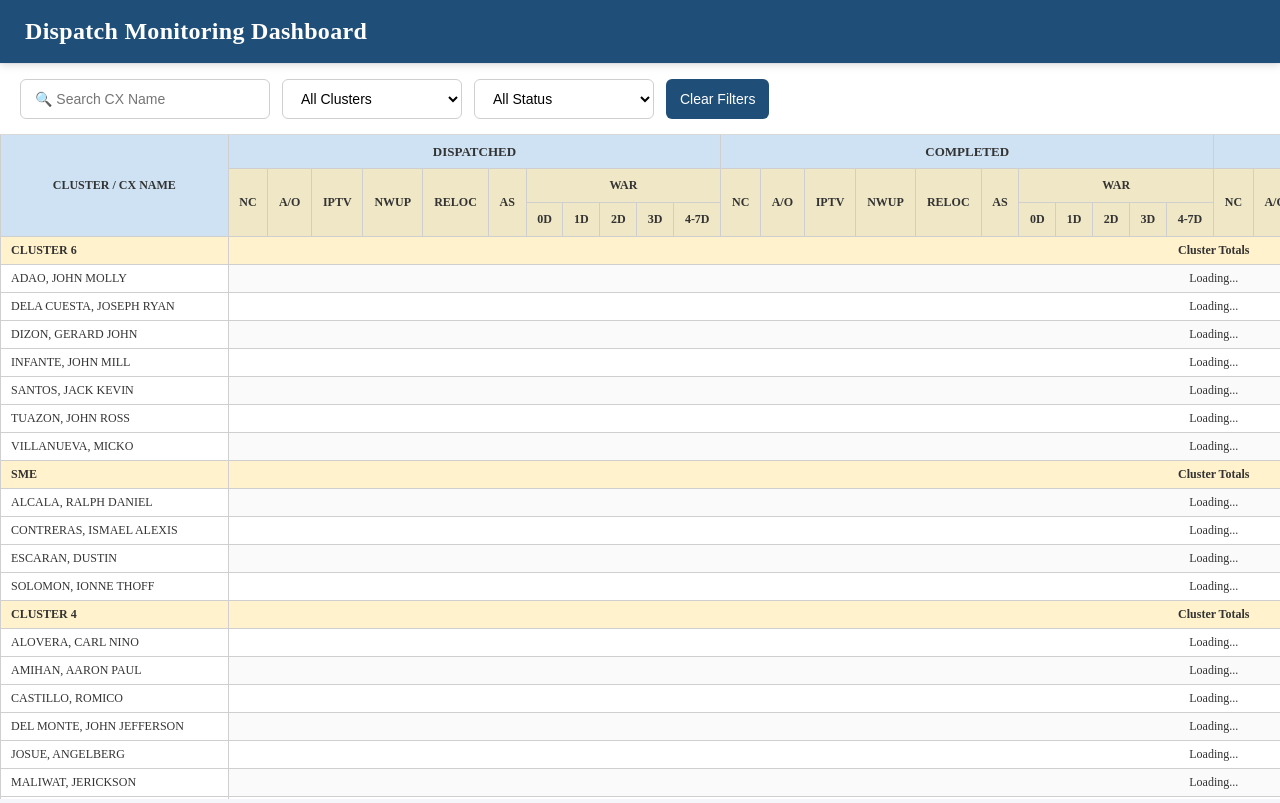
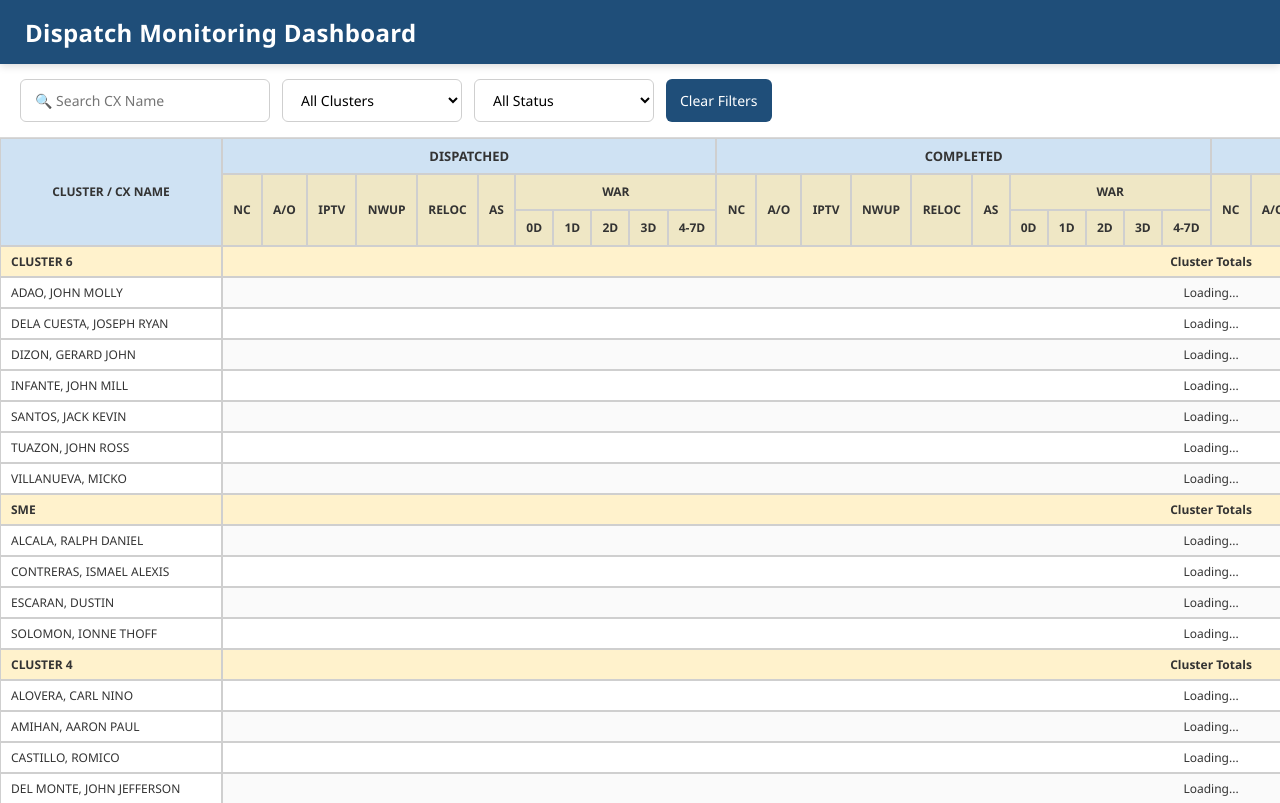
Before and after one commit to semeputer/CXSDA-Dispatch-Dashboard, a plain HTML site: page index.html in a window 1280 px wide. Drawn offline with nearby package versions, Linux system fonts and the light colour scheme.

Commit message:
Update style.css

```diff
--- a/css/style.css
+++ b/css/style.css
@@ -6,7 +6,7 @@
     margin:0;
     padding:0;
     box-sizing:border-box;
-    font-family:Segoe UI, 2Tahoma, Geneva, Verdana, sans-serif;
+    font-family:Segoe UI, Tahoma, Geneva, Verdana, sans-serif;
 }
 
 body{
@@ -14,24 +14,36 @@ body{
     color:#333;
 }
 
+
 /* ==========================================
    HEADER
 ========================================== */
 
 .header{
+
     background:#1f4e79;
     color:white;
-    padding:18px 25px;
+
+    height:64px;
+
+    display:flex;
+    align-items:center;
+
+    padding:0 25px;
+
     font-size:24px;
     font-weight:600;
+
     letter-spacing:.3px;
 
     position:sticky;
     top:0;
+
     z-index:1000;
 
     box-shadow:0 2px 8px rgba(0,0,0,.15);
 }
+
 
 /* ==========================================
    FILTERS
@@ -41,6 +53,7 @@ body{
 
     display:flex;
     flex-wrap:wrap;
+
     gap:12px;
 
     padding:15px 20px;
@@ -49,10 +62,15 @@ body{
 
     border-bottom:1px solid #d9d9d9;
 
+
     position:sticky;
+
     top:64px;
+
     z-index:999;
+
 }
+
 
 .controls input,
 .controls select,
@@ -69,7 +87,9 @@ body{
     background:white;
 
     transition:.25s;
+
 }
+
 
 .controls input{
 
@@ -77,11 +97,13 @@ body{
 
 }
 
+
 .controls select{
 
     min-width:180px;
 
 }
+
 
 .controls input:focus,
 .controls select:focus{
@@ -93,6 +115,7 @@ body{
     box-shadow:0 0 5px rgba(31,78,121,.25);
 
 }
+
 
 .controls button{
 
@@ -106,15 +129,19 @@ body{
 
 }
 
+
 .controls button:hover{
 
     background:#16395b;
 
 }
 
+
+
 /* ==========================================
    TABLE CONTAINER
 ========================================== */
+
 
 .table-container{
 
@@ -126,19 +153,26 @@ body{
 
 }
 
+
+
 /* ==========================================
    TABLE
 ========================================== */
 
+
 table{
 
-    border-collapse:collapse;
+    border-collapse:separate;
+
+    border-spacing:0;
 
     width:max-content;
 
     min-width:2200px;
 
 }
+
+
 
 th,
 td{
@@ -155,18 +189,36 @@ td{
 
 }
 
+
+
+/* ==========================================
+   HEADER ROW HEIGHT FIX
+========================================== */
+
+
+thead th{
+
+    height:34px;
+
+    padding:0 10px;
+
+    line-height:34px;
+
+}
+
+
+
 /* ==========================================
    STICKY HEADER
 ========================================== */
 
-/* Row 1 - DISPATCHED */
-thead tr:nth-child(1) th {
+
+/* ROW 1 */
+thead tr:nth-child(1) th{
 
     position:sticky;
 
     top:0;
-
-    height:34px;
 
     z-index:30;
 
@@ -175,14 +227,13 @@ thead tr:nth-child(1) th {
 }
 
 
-/* Row 2 - NC A/O IPTV... */
-thead tr:nth-child(2) th {
+
+/* ROW 2 */
+thead tr:nth-child(2) th{
 
     position:sticky;
 
     top:34px;
-
-    height:34px;
 
     z-index:29;
 
@@ -191,14 +242,13 @@ thead tr:nth-child(2) th {
 }
 
 
-/* Row 3 - 0D 1D 2D... */
-thead tr:nth-child(3) th {
+
+/* ROW 3 */
+thead tr:nth-child(3) th{
 
     position:sticky;
 
     top:68px;
-
-    height:34px;
 
     z-index:28;
 
@@ -206,9 +256,12 @@ thead tr:nth-child(3) th {
 
 }
 
+
+
 /* ==========================================
-   STICKY COLUMN A
+   STICKY FIRST COLUMN
 ========================================== */
+
 
 .first-col{
 
@@ -228,9 +281,9 @@ thead tr:nth-child(3) th {
 
 }
 
-/* ==========================================
-   TOP LEFT CELL
-========================================== */
+
+
+/* Top-left corner */
 
 .corner{
 
@@ -246,9 +299,12 @@ thead tr:nth-child(3) th {
 
 }
 
+
+
 /* ==========================================
    HEADER COLORS
 ========================================== */
+
 
 .group-header{
 
@@ -258,11 +314,13 @@ thead tr:nth-child(3) th {
 
 }
 
+
 .dispatched{
 
     background:#cfe2f3;
 
 }
+
 
 .completed{
 
@@ -270,11 +328,13 @@ thead tr:nth-child(3) th {
 
 }
 
+
 .handled{
 
     background:#d0e0e3;
 
 }
+
 
 .unhandled{
 
@@ -282,9 +342,12 @@ thead tr:nth-child(3) th {
 
 }
 
+
+
 /* ==========================================
    SUBHEADERS
 ========================================== */
+
 
 .subheader th,
 .subheader{
@@ -295,9 +358,12 @@ thead tr:nth-child(3) th {
 
 }
 
+
+
 /* ==========================================
    CLUSTER ROW
 ========================================== */
+
 
 .cluster-row td{
 
@@ -307,9 +373,12 @@ thead tr:nth-child(3) th {
 
 }
 
+
+
 /* ==========================================
    HOVER
 ========================================== */
+
 
 tbody tr:hover td{
 
@@ -317,15 +386,19 @@ tbody tr:hover td{
 
 }
 
+
 tbody tr:hover td.first-col{
 
     background:#ffe699;
 
 }
 
+
+
 /* ==========================================
    STRIPES
 ========================================== */
+
 
 tbody tr:nth-child(even):not(.cluster-row){
 
@@ -333,9 +406,12 @@ tbody tr:nth-child(even):not(.cluster-row){
 
 }
 
+
+
 /* ==========================================
    SCROLLBAR
 ========================================== */
+
 
 .table-container::-webkit-scrollbar{
 
@@ -345,11 +421,13 @@ tbody tr:nth-child(even):not(.cluster-row){
 
 }
 
+
 .table-container::-webkit-scrollbar-track{
 
     background:#ececec;
 
 }
+
 
 .table-container::-webkit-scrollbar-thumb{
 
@@ -359,15 +437,19 @@ tbody tr:nth-child(even):not(.cluster-row){
 
 }
 
+
 .table-container::-webkit-scrollbar-thumb:hover{
 
     background:#6f6f6f;
 
 }
 
+
+
 /* ==========================================
    RESPONSIVE
 ========================================== */
+
 
 @media(max-width:900px){
 
@@ -376,6 +458,7 @@ tbody tr:nth-child(even):not(.cluster-row){
     flex-direction:column;
 
 }
+
 
 .controls input,
 .controls select,
```
